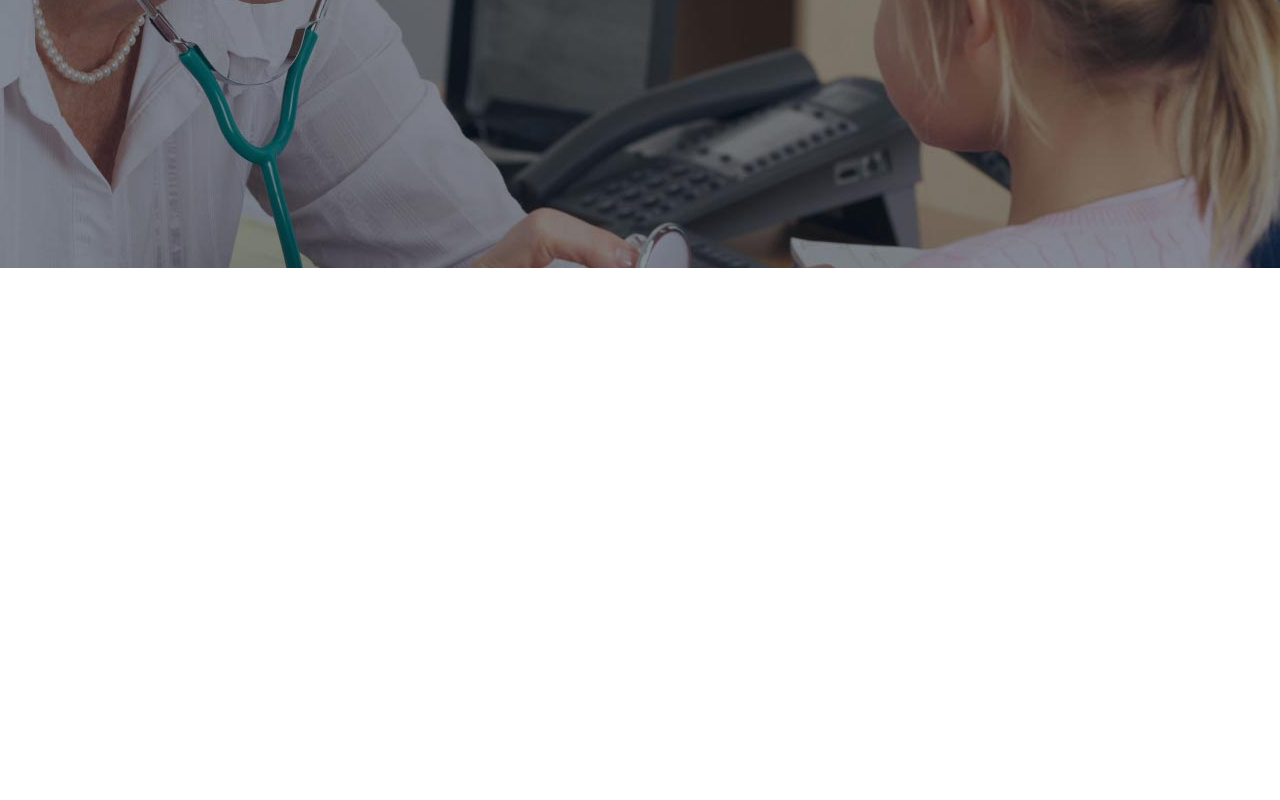
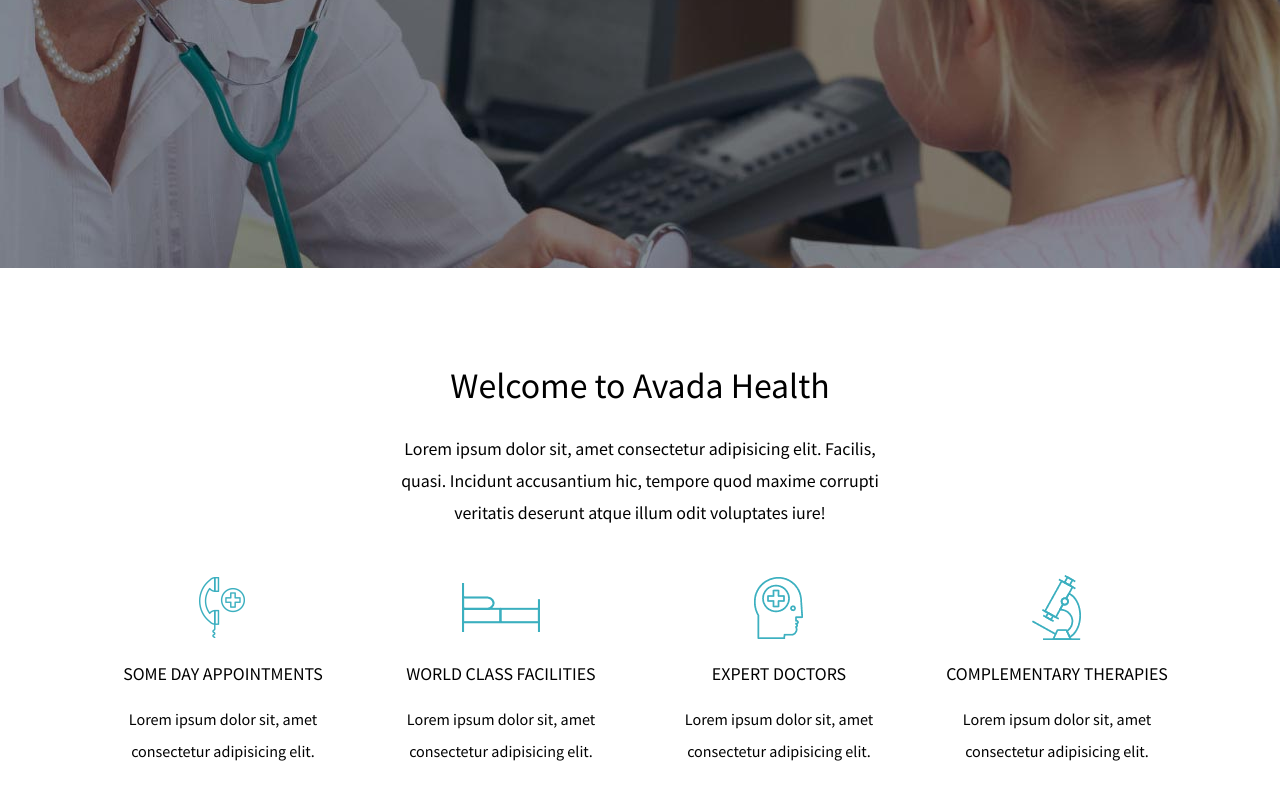
Before and after one commit to alessandroamormino/proj-html-vuejs, a Vue app: page / in a window 1280 px wide. Shown: the part 582-1382 px from the top of the page. Before the commit the page ends 850 px from the top, so only its background shows below. Built offline with nearby package versions, Linux system fonts and the light colour scheme.

Commit message:
feat: add MainWelcome component

```diff
--- a/src/App.vue
+++ b/src/App.vue
@@ -1,5 +1,6 @@
 <script>
 import AppHeader from './components/AppHeader.vue';
+import AppMain from './components/AppMain.vue';
 export default {
   data() {
     return {
@@ -7,12 +8,14 @@ export default {
   },
   components: {
     AppHeader,
+    AppMain
   }
 }
 </script>
 
 <template>
   <AppHeader></AppHeader>
+  <AppMain></AppMain>
 </template>
 
 <style lang="scss"></style>
--- /dev/null
+++ b/src/components/AppMain.vue
@@ -0,0 +1,17 @@
+<script>
+import MainWelcome from './MainWelcome.vue';
+
+export default {
+  name: "AppMain",
+  data() {
+    return {};
+  },
+  components: { MainWelcome }
+}
+</script>
+<template>
+  <main>
+    <MainWelcome></MainWelcome>
+  </main>
+</template>
+<style lang="scss" scoped></style>
--- /dev/null
+++ b/src/components/MainWelcome.vue
@@ -0,0 +1,90 @@
+<script>
+export default {
+  name: 'MainWelcome',
+  data() {
+    return {
+      title: 'Welcome to Avada Health',
+      welcomeCards: [
+        {
+          title: 'Some Day Appointments',
+          icon: '/images/icon-1.png'
+        },
+        {
+          title: 'World Class Facilities',
+          icon: '/images/icon-2.png'
+        },
+        {
+          title: 'Expert Doctors',
+          icon: '/images/icon-3.png'
+        },
+        {
+          title: 'Complementary Therapies',
+          icon: '/images/icon-4.png'
+        },
+      ],
+    }
+  }
+}
+</script>
+<template>
+  <div class="welcome">
+    <div class="info">
+      <h2>{{ this.title }}</h2>
+      <p>Lorem ipsum dolor sit, amet consectetur adipisicing elit. Facilis, quasi. Incidunt accusantium hic, tempore quod
+        maxime corrupti veritatis deserunt atque illum odit voluptates iure!
+      </p>
+    </div>
+    <div class="container-centered">
+      <div v-for="card in welcomeCards" class="card">
+        <img :src="card.icon" :alt="card.title">
+        <h4>{{ card.title }}</h4>
+        <p>Lorem ipsum dolor sit, amet consectetur adipisicing elit.</p>
+      </div>
+    </div>
+  </div>
+</template>
+<style lang="scss" scoped>
+.welcome {
+  padding: 100px;
+  text-align: center;
+  line-height: 2em;
+
+  &>* {
+    padding: 8px 0;
+  }
+
+  .info {
+    padding: 0 300px;
+
+    h2 {
+      font-size: 2em;
+      font-weight: 400;
+    }
+
+    p {
+      padding: 2em 0;
+    }
+  }
+}
+
+.container-centered {
+  display: flex;
+  justify-content: center;
+  align-items: center;
+  gap: 2em;
+
+  .card {
+    width: calc(100% / 4 - 2em / 4 * 3);
+
+    h4 {
+      font-weight: 400;
+      text-transform: uppercase;
+    }
+
+    p {
+      padding: 1em 0;
+      font-size: .9em;
+    }
+  }
+}
+</style>
```
